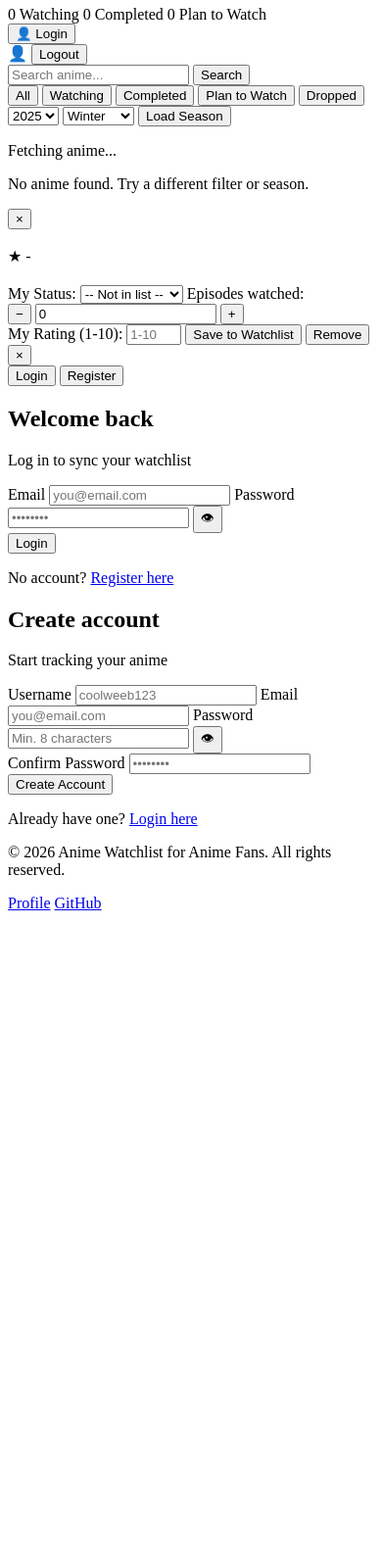
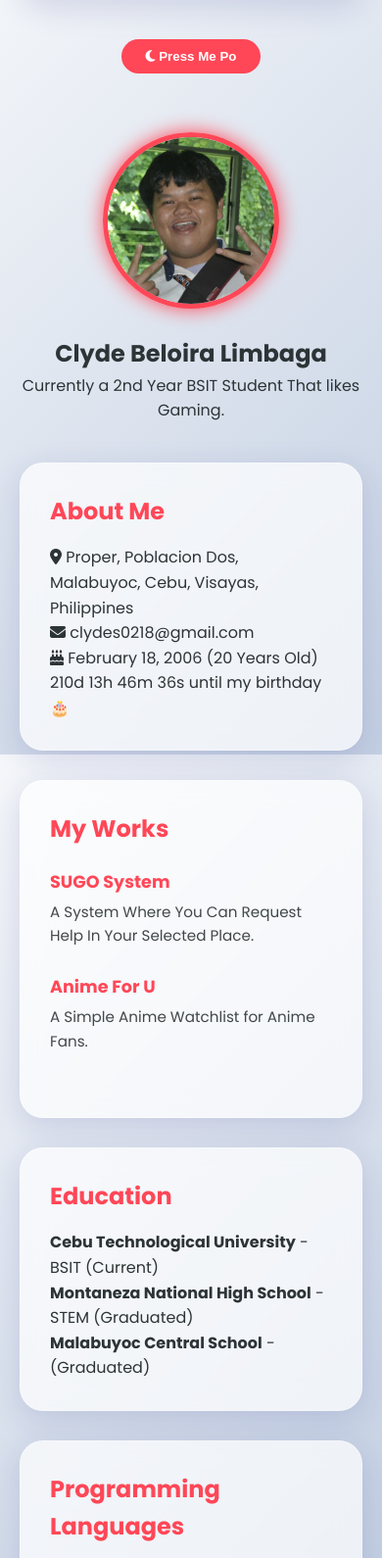
Before and after one commit to ClydeLimbaga420/Clyde-s-Profile, a plain HTML site: page index.html in a window 390 px wide. Shown: the part 74-1664 px from the top of the page at 98% size. Before the commit the page ends 1013 px from the top, so only its background shows below. Drawn offline with Linux system fonts and the light colour scheme.

Commit message:
Update index.html

```diff
--- a/index.html
+++ b/index.html
@@ -1,236 +1,327 @@
 <!DOCTYPE html>
 <html lang="en">
 <head>
-  <meta charset="UTF-8" />
-  <meta name="viewport" content="width=device-width, initial-scale=1.0" />
-  <title>Anime Watchlist</title>
-  <link rel="stylesheet" href="css/style.css" />
-  <link rel="icon" href="icons/monster.png" type="image/png" />
+    <meta charset="UTF-8">
+    <meta name="viewport" content="width=device-width, initial-scale=1.0">
+    <title>Clyde Limbaga</title>
+    <link rel="stylesheet" href="https://cdnjs.cloudflare.com/ajax/libs/font-awesome/6.4.0/css/all.min.css">
+    <link href="https://fonts.googleapis.com/css2?family=Poppins:wght@300;400;600;700&display=swap" rel="stylesheet">
+    <script src="https://cdn.emailjs.com/dist/email.min.js"></script>
+    <link rel="icon" href="logo.png">
+    <style>
+        :root {
+            --bg-gradient: linear-gradient(135deg, #f5f7fa 0%, #c3cfe2 100%);
+            --glass-bg: rgba(255, 255, 255, 0.7);
+            --glass-border: rgba(255, 255, 255, 0.3);
+            --text-color: #2d3436;
+            --accent-color: #ff4757;
+            --secondary-accent: #00d2ff;
+            --card-shadow: 0 8px 32px 0 rgba(31, 38, 135, 0.15);
+        }
+
+        .darkmode {
+            --bg-gradient: linear-gradient(135deg, #0f0c29 0%, #302b63 50%, #24243e 100%);
+            --glass-bg: rgba(20, 20, 25, 0.8);
+            --glass-border: rgba(255, 255, 255, 0.1);
+            --text-color: #dfe6e9;
+            --accent-color: #00d2ff;
+            --secondary-accent: #ff4757;
+            --card-shadow: 0 8px 32px 0 rgba(0, 0, 0, 0.6);
+        }
+
+        * { margin: 0; padding: 0; box-sizing: border-box; }
+
+        body {
+            font-family: 'Poppins', sans-serif;
+            background: var(--bg-gradient);
+            background-attachment: fixed;
+            color: var(--text-color);
+            transition: all 0.5s ease;
+            line-height: 1.6;
+            padding-bottom: 50px;
+        }
+
+        header.choose {
+            position: sticky; top: 20px; z-index: 1000;
+            margin: 20px auto; width: 90%; max-width: 900px;
+            background: var(--glass-bg); backdrop-filter: blur(10px);
+            border: 1px solid var(--glass-border); border-radius: 50px;
+            padding: 15px; box-shadow: var(--card-shadow);
+        }
+
+        .choose ul { display: flex; justify-content: space-around; list-style: none; }
+        .choose ul li a {
+            text-decoration: none; color: var(--text-color);
+            font-weight: 600; font-size: 0.85rem; transition: 0.3s;
+            display: flex; align-items: center; gap: 5px;
+        }
+        .choose ul li a:hover { color: var(--accent-color); }
+
+        .container { max-width: 1000px; margin: 0 auto; padding: 20px; }
+
+        .glass-card {
+            background: var(--glass-bg); backdrop-filter: blur(12px);
+            border: 1px solid var(--glass-border); border-radius: 24px;
+            padding: 30px; margin-bottom: 30px; box-shadow: var(--card-shadow);
+            transition: transform 0.3s ease;
+        }
+
+        /* --- Updated Simple Works Section --- */
+        .work-list-item {
+            margin-bottom: 20px;
+            padding-bottom: 15px;
+            border-bottom: 1px solid var(--glass-border);
+        }
+        .work-list-item:last-child { border-bottom: none; }
+
+        .work-link {
+            color: var(--accent-color);
+            text-decoration: none;
+            font-weight: 700;
+            font-size: 1.1rem;
+            display: inline-block;
+            margin-bottom: 5px;
+        }
+        .work-link:hover { text-decoration: underline; }
+        .work-desc { font-size: 0.95rem; opacity: 0.9; }
+
+        /* --- Core UI --- */
+        .hero-section { text-align: center; padding: 40px 0; }
+        #profiledark {
+            width: 180px; height: 180px; border-radius: 50%;
+            object-fit: cover; border: 5px solid var(--accent-color);
+            box-shadow: 0 0 20px var(--accent-color); margin-bottom: 20px;
+        }
+
+        .skill-bar { background: rgba(0,0,0,0.1); height: 10px; border-radius: 10px; margin-bottom: 20px; overflow: hidden; }
+        .skill-per { height: 100%; background: var(--accent-color); width: 0; transition: width 1.5s ease; }
+
+        .social-links { display: flex; gap: 20px; justify-content: center; font-size: 2rem; }
+        .social-links a { color: var(--text-color); transition: 0.3s; }
+        .social-links a:hover { color: var(--accent-color); transform: scale(1.2); }
+
+        .hidden-section { opacity: 0; transform: translateY(30px); transition: all 0.8s ease-out; }
+        .is-visible { opacity: 1; transform: translateY(0); }
+
+        #button {
+            background: var(--accent-color); color: white; border: none;
+            padding: 10px 25px; border-radius: 50px; cursor: pointer;
+            font-weight: bold; transition: 0.3s;
+        }
+
+        textarea { width: 100%; padding: 15px; border-radius: 15px; border: 1px solid var(--glass-border); background: rgba(255,255,255,0.1); color: var(--text-color); }
+        #send { margin-top: 15px; width: 100%; padding: 15px; border-radius: 15px; background: var(--accent-color); color: white; border: none; font-weight: bold; cursor: pointer; }
+    </style>
 </head>
+
 <body>
+    <header class="choose">
+        <ul>
+            <li><a href="#about"><i class="fas fa-user"></i> About</a></li>
+            <li><a href="#my-works"><i class="fas fa-laptop-code"></i> Works</a></li>
+            <li><a href="#education"><i class="fas fa-graduation-cap"></i> Bio</a></li>
+            <li><a href="#accounts"><i class="fas fa-link"></i> Socials</a></li>
+            <li><a href="#contact-form"><i class="fas fa-paper-plane"></i> Contact</a></li>
+        </ul>
+    </header>
 
-  <!-- ===== HEADER ===== -->
-  <header class="site-header">
     <div class="container">
-      <h1 class="logo">
-            <img src="icons/monster.png" alt="Logo" class="logo-img">
-            Anime For U
-        </h1>
-      <div class="header-stats">
-        <span id="stat-watching">0 Watching</span>
-        <span id="stat-completed">0 Completed</span>
-        <span id="stat-planned">0 Plan to Watch</span>
-      </div>
-      <div class="header-auth">
-        <!-- Shown when logged OUT -->
-        <button id="login-btn" class="btn-login">&#128100; Login</button>
-        <!-- Shown when logged IN (hidden by default) -->
-        <div id="user-info" class="user-info hidden">
-          <span id="user-avatar" class="user-avatar">&#128100;</span>
-          <span id="user-name" class="user-name"></span>
-          <button id="logout-btn" class="btn-logout">Logout</button>
+        <div class="buttonloc" style="text-align: center; margin-bottom: 20px;">
+            <button id="button" onclick="toggleDarkMode()"><i class="fas fa-moon"></i> Press Me Po</button>
         </div>
-      </div>
-    </div>
-  </header>
 
-  <!-- ===== CONTROLS BAR ===== -->
-  <section class="controls">
-    <div class="container controls-inner">
+        <section class="hero-section">
+            <img id="profiledark" src="profile.jpg" alt="Profile">
+            <h1>Clyde Beloira Limbaga</h1>
+            <p>Currently a 2nd Year BSIT Student That likes Gaming.</p>
+        </section>
 
-      <!-- Search -->
-      <div class="search-box">
-        <input type="text" id="search-input" placeholder="Search anime..." />
-        <button id="search-btn">Search</button>
-      </div>
+        <div class="glass-card hidden-section" id="about">
+            <h2 style="color: var(--accent-color); margin-bottom: 15px;">About Me</h2>
+            <p><i class="fas fa-map-marker-alt"></i> Proper, Poblacion Dos, Malabuyoc, Cebu, Visayas, Philippines</p>
+            <p><i class="fas fa-envelope"></i> clydes0218@gmail.com</p>
+            <p><i class="fas fa-birthday-cake"></i> February 18, 2006 (<span id="age"></span> Years Old)</p>
+            <p id="birthday-countdown"></p>
+        </div>
 
-      <!-- Filters -->
-      <div class="filters">
-        <button class="filter-btn active" data-filter="all">All</button>
-        <button class="filter-btn" data-filter="watching">Watching</button>
-        <button class="filter-btn" data-filter="completed">Completed</button>
-        <button class="filter-btn" data-filter="planned">Plan to Watch</button>
-        <button class="filter-btn" data-filter="dropped">Dropped</button>
-      </div>
+        <div class="glass-card hidden-section" id="my-works">
+            <h2 style="color: var(--accent-color); margin-bottom: 20px;">My Works</h2>
 
-      <!-- Season selector -->
-      <div class="season-select">
-        <select id="season-year">
-          <option value="2025">2025</option>
-          <option value="2024">2024</option>
-          <option value="2023">2023</option>
-        </select>
-        <select id="season-name">
-          <option value="winter">Winter</option>
-          <option value="spring">Spring</option>
-          <option value="summer">Summer</option>
-          <option value="fall">Fall</option>
-        </select>
-        <button id="load-season-btn">Load Season</button>
-      </div>
+            <div class="work-list-item">
+                <a href="https://sugo.page.gd/" class="work-link" target="_blank">SUGO System</a>
+                <p class="work-desc">A System Where You Can Request Help In Your Selected Place.</p>
+                <br>
+                <a href="https://animeforu.site.je" class="work-link" target="_blank">Anime For U</a>
+                <p class="work-desc">A Simple Anime Watchlist for Anime Fans.</p>
+            </div>
 
-    </div>
-  </section>
 
-  <!-- ===== MAIN CONTENT ===== -->
-  <main class="container main-content">
 
-    <!-- Loading spinner -->
-    <div id="loading" class="loading hidden">
-      <div class="spinner"></div>
-      <p>Fetching anime...</p>
+        </div>
+
+        <div class="glass-card hidden-section" id="education">
+            <h2 style="color: var(--accent-color); margin-bottom: 15px;">Education</h2>
+            <p><strong>Cebu Technological University</strong> - BSIT (Current)</p>
+            <p><strong>Montaneza National High School</strong> - STEM (Graduated)</p>
+            <p><strong>Malabuyoc Central School</strong> - (Graduated)</p>
+        </div>
+
+        <div class="glass-card hidden-section">
+            <h2 style="color: var(--accent-color); margin-bottom: 15px;">Programming Languages</h2>
+            <p>JAVA</p>
+            <div class="skill-bar"><div class="skill-per" style="width: 75%;"></div></div>
+            <p>C</p>
+            <div class="skill-bar"><div class="skill-per" style="width: 80%;"></div></div>
+            <p>MySQL</p>
+            <div class="skill-bar"><div class="skill-per" style="width: 65%;"></div></div>
+            <p>PHP</p>
+            <div class="skill-bar"><div class="skill-per" style="width: 35%;"></div></div>
+        </div>
+
+        <div class="glass-card hidden-section" id="accounts">
+            <h2 style="text-align: center; margin-bottom: 20px;">My Socials</h2>
+            <div class="social-links">
+                <a href="https://www.facebook.com/clyde.limbaga.2025" target="_blank"><i class="fab fa-facebook"></i></a>
+                <a href="https://github.com/ClydeLimbaga420" target="_blank"><i class="fab fa-github"></i></a>
+                <a href="https://www.youtube.com/@Clydesu324" target="_blank"><i class="fab fa-youtube"></i></a>
+            </div>
+        </div>
+
+        <div class="glass-card hidden-section" id="contact-form">
+            <h2 style="margin-bottom: 15px;">Write a Message</h2>
+            <form id="contact">
+                <textarea placeholder="Write your message here..." id="message" name="message" rows="5" required></textarea>
+                <button id="send" type="submit">Send Message <i class="fas fa-paper-plane"></i></button>
+            </form>
+        </div>
     </div>
 
-    <!-- Error message -->
-    <div id="error-msg" class="error-msg hidden"></div>
+    <script>
+    function toggleDarkMode() {
+        const isDark = document.body.classList.toggle('darkmode');
+        const btn = document.getElementById('button');
+        const profileImg = document.getElementById('profiledark');
 
-    <!-- Anime grid -->
-    <div id="anime-grid" class="anime-grid"></div>
+        btn.innerHTML = isDark
+            ? '<i class="fas fa-sun"></i> Light Mode'
+            : '<i class="fas fa-moon"></i> Dark Mode';
 
-    <!-- Empty state -->
-    <div id="empty-state" class="empty-state hidden">
-      <p>No anime found. Try a different filter or season.</p>
-    </div>
+        profileImg.src = isDark ? 'profilebutdark.jpg' : 'profile.jpg';
 
-  </main>
+        localStorage.setItem('darkmode', isDark);
+    }
 
-  <!-- ===== ANIME DETAIL MODAL ===== -->
-  <div id="modal-overlay" class="modal-overlay hidden">
-    <div class="modal" role="dialog" aria-modal="true" aria-labelledby="modal-title">
-      <button class="modal-close" id="modal-close" aria-label="Close modal">&times;</button>
-      <div class="modal-body">
+    window.onload = function () {
+        const isDark = localStorage.getItem('darkmode') === 'true';
+        const profileImg = document.getElementById('profiledark');
 
-        <div class="modal-left">
-          <img id="modal-img" src="" alt="" />
-          <div class="modal-score">
-            <span>&#9733;</span>
-            <span id="modal-score-val">-</span>
-          </div>
-        </div>
+        if (isDark) {
+            document.body.classList.add('darkmode');
+            profileImg.src = 'ProfileButDark.jpg';
+        }
 
-        <div class="modal-right">
-          <h2 id="modal-title"></h2>
-          <p id="modal-title-jp" class="modal-subtitle"></p>
+        calculateAge();
+        updateBirthdayCountdown();
+    };
 
-          <div class="modal-meta">
-            <span id="modal-type"></span>
-            <span id="modal-episodes"></span>
-            <span id="modal-status"></span>
-            <span id="modal-season"></span>
-          </div>
+    // Scroll animation
+    const observer = new IntersectionObserver((entries) => {
+        entries.forEach(entry => {
+            if (entry.isIntersecting) {
+                entry.target.classList.add('is-visible');
+            }
+        });
+    }, { threshold: 0.1 });
 
-          <p id="modal-synopsis" class="modal-synopsis"></p>
+    document.querySelectorAll('.hidden-section').forEach(el => observer.observe(el));
 
-          <div class="modal-genres" id="modal-genres"></div>
+    // EmailJS
+    emailjs.init('km6Tyg98f7Puogtzw');
+    document.getElementById('contact').addEventListener('submit', function (e) {
+        e.preventDefault();
+        const btn = document.getElementById('send');
+        btn.innerText = "Sending...";
+        emailjs.sendForm('service_nzw6rqb', 'template_3qoho3c', this)
+            .then(() => {
+                alert('Message Sent!');
+                this.reset();
+                btn.innerText = "Send Message";
+            }, () => {
+                alert('Failed to send.');
+                btn.innerText = "Send Message";
+            });
+    });
 
-          <!-- Watchlist controls inside modal -->
-          <div class="watchlist-controls">
-            <label for="modal-watch-status">My Status:</label>
-            <select id="modal-watch-status">
-              <option value="">-- Not in list --</option>
-              <option value="watching">Watching</option>
-              <option value="completed">Completed</option>
-              <option value="planned">Plan to Watch</option>
-              <option value="dropped">Dropped</option>
-            </select>
+    // ✅ AGE CALCULATION
+    function calculateAge() {
+        const birthDate = new Date("2006-02-18");
+        const today = new Date();
 
-            <label for="modal-episode-count">Episodes watched:</label>
-            <div class="ep-counter">
-              <button class="ep-btn" id="ep-minus">&#8722;</button>
-              <input type="number" id="modal-episode-count" min="0" value="0" />
-              <button class="ep-btn" id="ep-plus">&#43;</button>
-            </div>
+        let age = today.getFullYear() - birthDate.getFullYear();
 
-            <label for="modal-rating">My Rating (1-10):</label>
-            <input type="number" id="modal-rating" min="1" max="10" placeholder="1-10" />
+        const monthDiff = today.getMonth() - birthDate.getMonth();
 
-            <button class="btn-save" id="modal-save-btn">Save to Watchlist</button>
-            <button class="btn-remove hidden" id="modal-remove-btn">Remove</button>
-          </div>
+        if (monthDiff < 0 || (monthDiff === 0 && today.getDate() < birthDate.getDate())) {
+            age--;
+        }
 
-        </div>
-      </div>
-    </div>
-  </div>
+        document.getElementById("age").textContent = age;
+    }
 
-  <!-- ===== LOGIN / REGISTER MODAL ===== -->
-  <div id="auth-modal-overlay" class="modal-overlay hidden">
-    <div class="modal auth-modal" role="dialog" aria-modal="true" aria-labelledby="auth-modal-title">
-      <button class="modal-close" id="auth-modal-close" aria-label="Close">&times;</button>
+    // 🎉 CONFETTI FUNCTION
+    function launchConfetti() {
+        for (let i = 0; i < 100; i++) {
+            const confetti = document.createElement("div");
+            confetti.style.position = "fixed";
+            confetti.style.width = "8px";
+            confetti.style.height = "8px";
+            confetti.style.background = `hsl(${Math.random()*360},100%,50%)`;
+            confetti.style.top = "-10px";
+            confetti.style.left = Math.random() * window.innerWidth + "px";
+            confetti.style.opacity = 0.8;
+            confetti.style.zIndex = 9999;
+            confetti.style.borderRadius = "50%";
+            document.body.appendChild(confetti);
 
-      <!-- Tabs -->
-      <div class="auth-tabs">
-        <button class="auth-tab active" data-tab="login">Login</button>
-        <button class="auth-tab" data-tab="register">Register</button>
-      </div>
+            let fall = setInterval(() => {
+                confetti.style.top = (confetti.offsetTop + 5) + "px";
+                if (confetti.offsetTop > window.innerHeight) {
+                    confetti.remove();
+                    clearInterval(fall);
+                }
+            }, 20);
+        }
+    }
 
-      <!-- LOGIN FORM -->
-      <div class="auth-form" id="tab-login">
-        <h2 id="auth-modal-title" class="auth-title">Welcome back</h2>
-        <p class="auth-subtitle">Log in to sync your watchlist</p>
+    // 🎂 COUNTDOWN
+    function updateBirthdayCountdown() {
+        const today = new Date();
+        let nextBirthday = new Date(today.getFullYear(), 1, 18);
 
-        <div id="login-error" class="auth-error hidden"></div>
+        if (today > nextBirthday) {
+            nextBirthday = new Date(today.getFullYear() + 1, 1, 18);
+        }
 
-        <label for="login-email">Email</label>
-        <input type="email" id="login-email" placeholder="you@email.com" autocomplete="email" />
+        const diff = nextBirthday - today;
 
-        <label for="login-password">Password</label>
-        <div class="password-wrap">
-          <input type="password" id="login-password" placeholder="••••••••" autocomplete="current-password" />
-          <button type="button" class="toggle-pw" data-target="login-password">&#128065;</button>
-        </div>
+        const days = Math.floor(diff / (1000 * 60 * 60 * 24));
+        const hours = Math.floor((diff / (1000 * 60 * 60)) % 24);
+        const minutes = Math.floor((diff / (1000 * 60)) % 60);
+        const seconds = Math.floor((diff / 1000) % 60);
 
-        <button class="btn-auth-submit" id="login-submit-btn">Login</button>
+        let countdownText;
 
-        <p class="auth-switch">No account? <a href="#" id="go-register">Register here</a></p>
-      </div>
+        if (days === 0 && hours === 0 && minutes === 0 && seconds === 0) {
+            countdownText = "🎉 It's my birthday today! 🎂";
+            launchConfetti();
+        } else {
+            countdownText = `${days}d ${hours}h ${minutes}m ${seconds}s until my birthday 🎂`;
+        }
 
-      <!-- REGISTER FORM -->
-      <div class="auth-form hidden" id="tab-register">
-        <h2 class="auth-title">Create account</h2>
-        <p class="auth-subtitle">Start tracking your anime</p>
+        document.getElementById("birthday-countdown").textContent = countdownText;
+    }
 
-        <div id="register-error" class="auth-error hidden"></div>
-
-        <label for="reg-username">Username</label>
-        <input type="text" id="reg-username" placeholder="coolweeb123" autocomplete="username" />
-
-        <label for="reg-email">Email</label>
-        <input type="email" id="reg-email" placeholder="you@email.com" autocomplete="email" />
-
-        <label for="reg-password">Password</label>
-        <div class="password-wrap">
-          <input type="password" id="reg-password" placeholder="Min. 8 characters" autocomplete="new-password" />
-          <button type="button" class="toggle-pw" data-target="reg-password">&#128065;</button>
-        </div>
-
-        <label for="reg-password2">Confirm Password</label>
-        <input type="password" id="reg-password2" placeholder="••••••••" autocomplete="new-password" />
-
-        <button class="btn-auth-submit" id="register-submit-btn">Create Account</button>
-
-        <p class="auth-switch">Already have one? <a href="#" id="go-login">Login here</a></p>
-      </div>
-
-    </div>
-  </div>
-
-  <footer class="site-footer">
-    <div class="container footer-content">
-        <p>&copy; 2026 Anime Watchlist for Anime Fans. All rights reserved.</p>
-
-        <div class="footer-links">
-        <a href="https://clydesl.netlify.app" target="_blank">Profile</a>
-        <a href="https://github.com/ClydeLimbaga420" target="_blank">GitHub</a>
-        </div>
-    </div>
-    </footer>
-
-  <!-- ===== SCRIPTS (order matters!) ===== -->
-  <script src="js/storage.js"></script>
-  <script src="js/api.js"></script>
-  <script src="js/auth.js"></script>
-  <script src="js/app.js"></script>
-
+    setInterval(updateBirthdayCountdown, 1000);
+</script>
 </body>
 </html>
```
